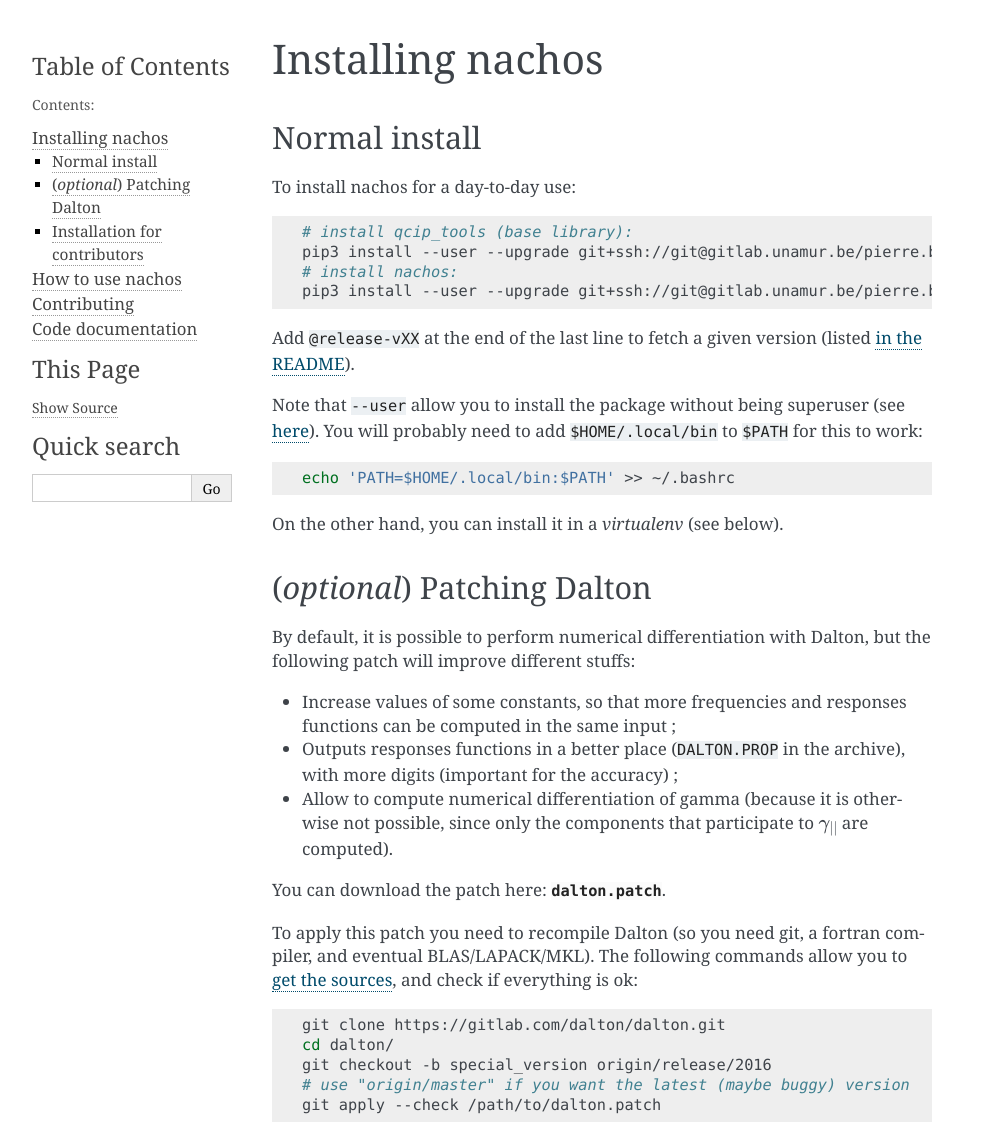
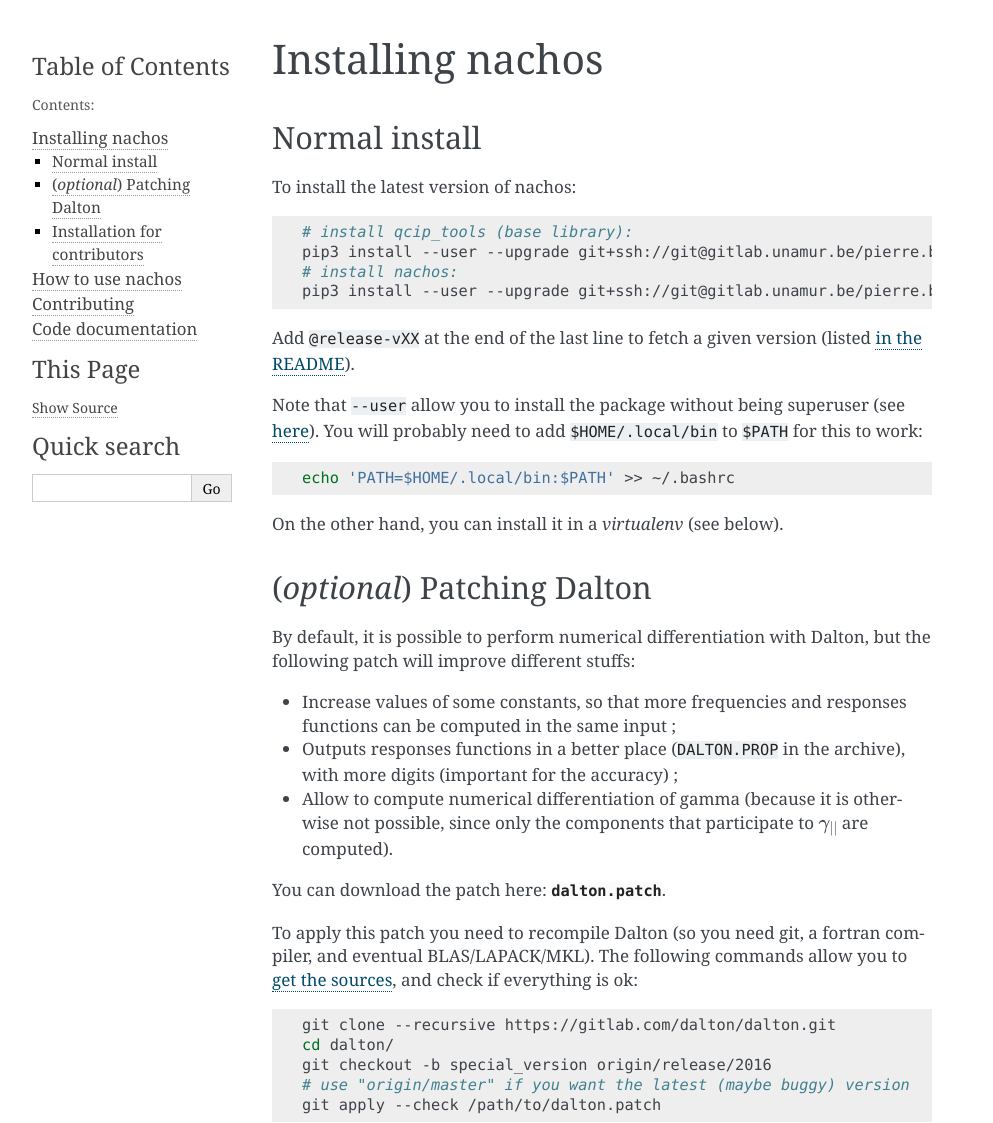
Before and after one commit to pierre-24/nachos, a Sphinx documentation site: the page built from documentation/source/install.rst, in a window 1280 px wide. Shown: the top 1123 px of the page, without its empty margins (148-1141 px from the left). Built offline with Sphinx 7.4.7, drawn with Linux system fonts in a browser that asks for light colours.

Commit message:
latest version everywhere

```diff
--- a/documentation/source/install.rst
+++ b/documentation/source/install.rst
@@ -5,12 +5,12 @@
 Normal install
 --------------
 
-To install nachos for a day-to-day use:
+To install the latest version of nachos:
 
 .. code-block:: bash
 
   # install qcip_tools (base library):
-  pip3 install --user --upgrade git+ssh://git@gitlab.unamur.be/pierre.beaujean/qcip_tools.git@release-v0.5
+  pip3 install --user --upgrade git+ssh://git@gitlab.unamur.be/pierre.beaujean/qcip_tools.git@release-v0.5.1.1
   # install nachos:
   pip3 install --user --upgrade git+ssh://git@gitlab.unamur.be/pierre.beaujean/nachos.git
 
@@ -43,7 +43,7 @@
 
 .. code-block:: bash
 
-  git clone https://gitlab.com/dalton/dalton.git
+  git clone --recursive https://gitlab.com/dalton/dalton.git
   cd dalton/
   git checkout -b special_version origin/release/2016
   # use "origin/master" if you want the latest (maybe buggy) version
```
Also changed, not shown: README.md (+1 -1 lines).
